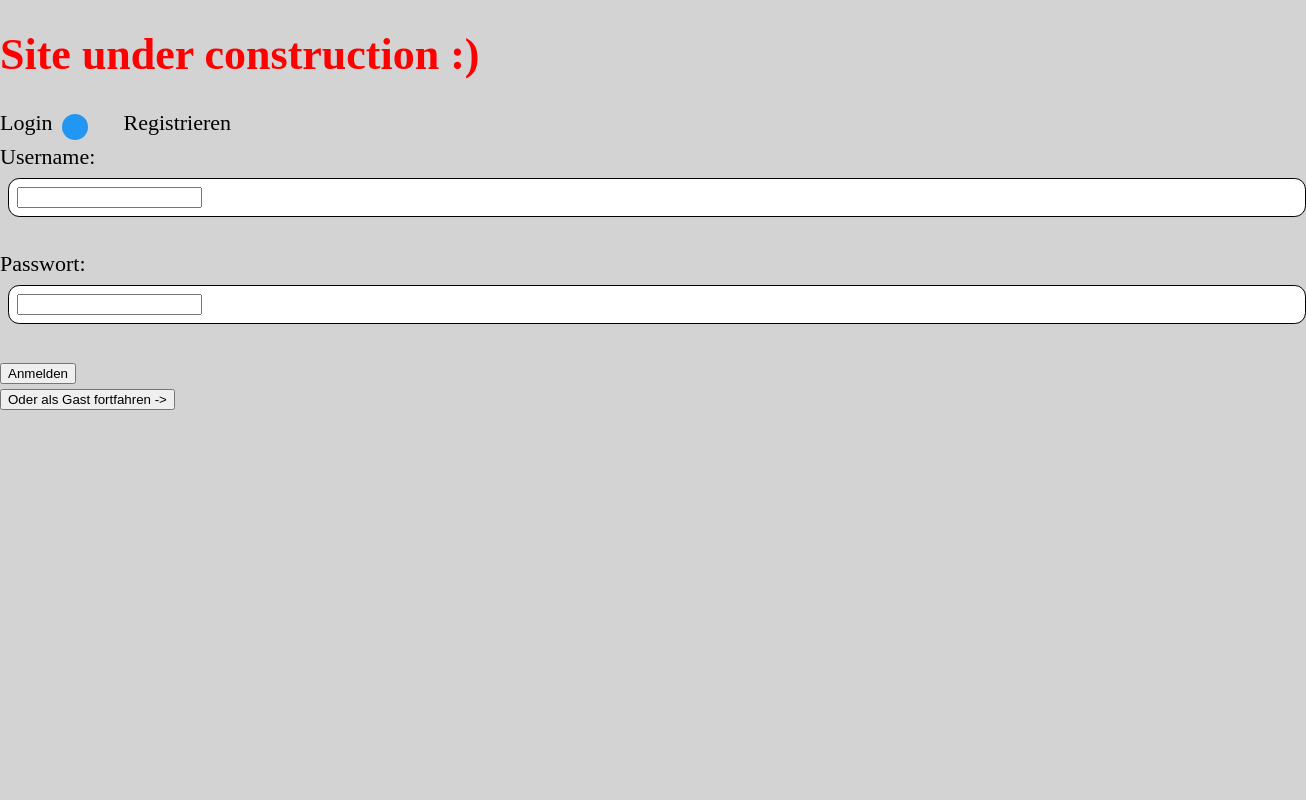
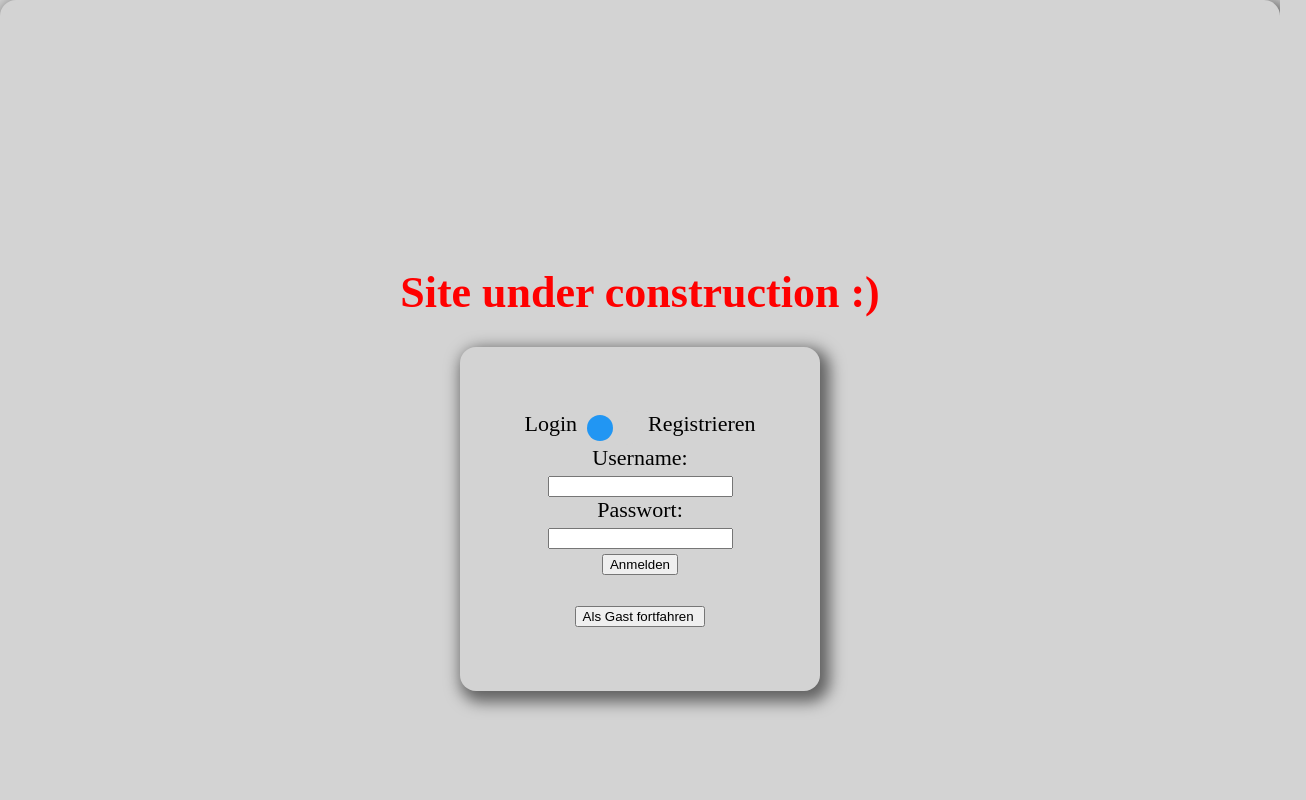
Before and after one commit to Philipp11061998/Homepage_and_Projects, a Vue app in the folder ToDoApp/: page / in a window 1280 px wide. Shown: the top 800 px of the page, 1306 px wide, since content can reach past the window. Built offline with nearby package versions, Linux system fonts and the light colour scheme.

Commit message:
Designanpassungen

```diff
--- a/ToDoApp/index.html
+++ b/ToDoApp/index.html
@@ -9,7 +9,6 @@
     <link rel="shortcut icon" href="./src/favicon.ico" type="image/x-icon">
 </head>
 <body>
-    <h1 style="color: red;">Site under construction :)</h1>
     <div id="login"></div>
     <div id="holder" style="display: none">
         <header id="FirstHeader">To-do-Liste von Philipp Kraut</header>
--- a/ToDoApp/src/Login.vue
+++ b/ToDoApp/src/Login.vue
@@ -1,13 +1,18 @@
 <template>
-    <div id="login">
+    <div id="holder">
+        <h1 style="color: red;">Site under construction :)</h1>
+        <div id="login">
         Login <label class="switch">
             <input type="checkbox" id="reg_log">
             <span class="slider round" @click="toggleLogOrReg"></span>
         </label> Registrieren
         <Log v-if="LoginOrRegister.Log" @login="handleLogin($event)" />
         <Reg v-if="LoginOrRegister.Reg" @registry="handleRegistry"/>
+        <br>
         <Guest @skip-local="SkipToLocal"/>
+        </div>
     </div>
+
 </template>
 
 <script>
--- a/ToDoApp/src/components/LoginPage/guest.vue
+++ b/ToDoApp/src/components/LoginPage/guest.vue
@@ -1,5 +1,5 @@
 <template>
-    <a href="#"><input type="button" value="Oder als Gast fortfahren ->" @click="SkipToTasks"></a>
+    <a href="#"><input type="button" value="Als Gast fortfahren " @click="SkipToTasks"></a>
 </template>
 
 <script>
--- a/ToDoApp/src/components/LoginPage/log.vue
+++ b/ToDoApp/src/components/LoginPage/log.vue
@@ -1,12 +1,12 @@
 <template>
     <form @submit.prevent="handleLogin">
-        <label>Username:
-            <p><input type="text" name="username" id="username" required></p>
-        </label>
+        <label for="username">Username:</label>
         <br>
-        <label>Passwort:
-            <p><input type="password" name="password" id="password" required></p>
-        </label>
+        <input type="text" name="username" id="username" required>
+        <br>
+        <label for="password">Passwort:</label>
+        <br>
+        <input type="password" name="password" id="password" required>
         <br>
         <input type="submit" value="Anmelden">
     </form>
--- a/ToDoApp/src/components/LoginPage/reg.vue
+++ b/ToDoApp/src/components/LoginPage/reg.vue
@@ -1,14 +1,14 @@
 <template>
     <form @submit.prevent="handleRegistry">
-            <label>Username:
-                <p><input type="text" name="username" id="username" required></p>
-            </label>
-            <br>
-            <label>Passwort:
-                <p><input type="password" name="password" id="password" required></p>
-            </label>
-            <br>
-            <input type="submit" value="Registrieren">
+        <label for="username">Username:</label>
+        <br>
+        <input type="text" name="username" id="username" required>
+        <br>
+        <label for="password">Passwort:</label>
+        <br>
+        <input type="password" name="password" id="password" required>
+        <br>
+        <input type="submit" value="Registrieren">
         </form>
 </template>
 
--- a/ToDoApp/src/login.css
+++ b/ToDoApp/src/login.css
@@ -1,4 +1,22 @@
- /* The switch - the box around the slider */
+
+#holder{
+  display: flex;
+  flex-direction: column;
+  height: 100vh;
+  align-items: center;
+  justify-content: center;
+  margin: 0;
+}
+
+#login{
+  padding: 4rem;
+  -webkit-box-shadow: 5px 6px 15px 5px rgba(0,0,0,0.54);
+  box-shadow: 5px 6px 15px 5px rgba(0,0,0,0.54);
+  border-radius: 1rem;
+}
+
+
+/* The switch - the box around the slider */
  .switch {
     position: relative;
     display: inline-block;
```
